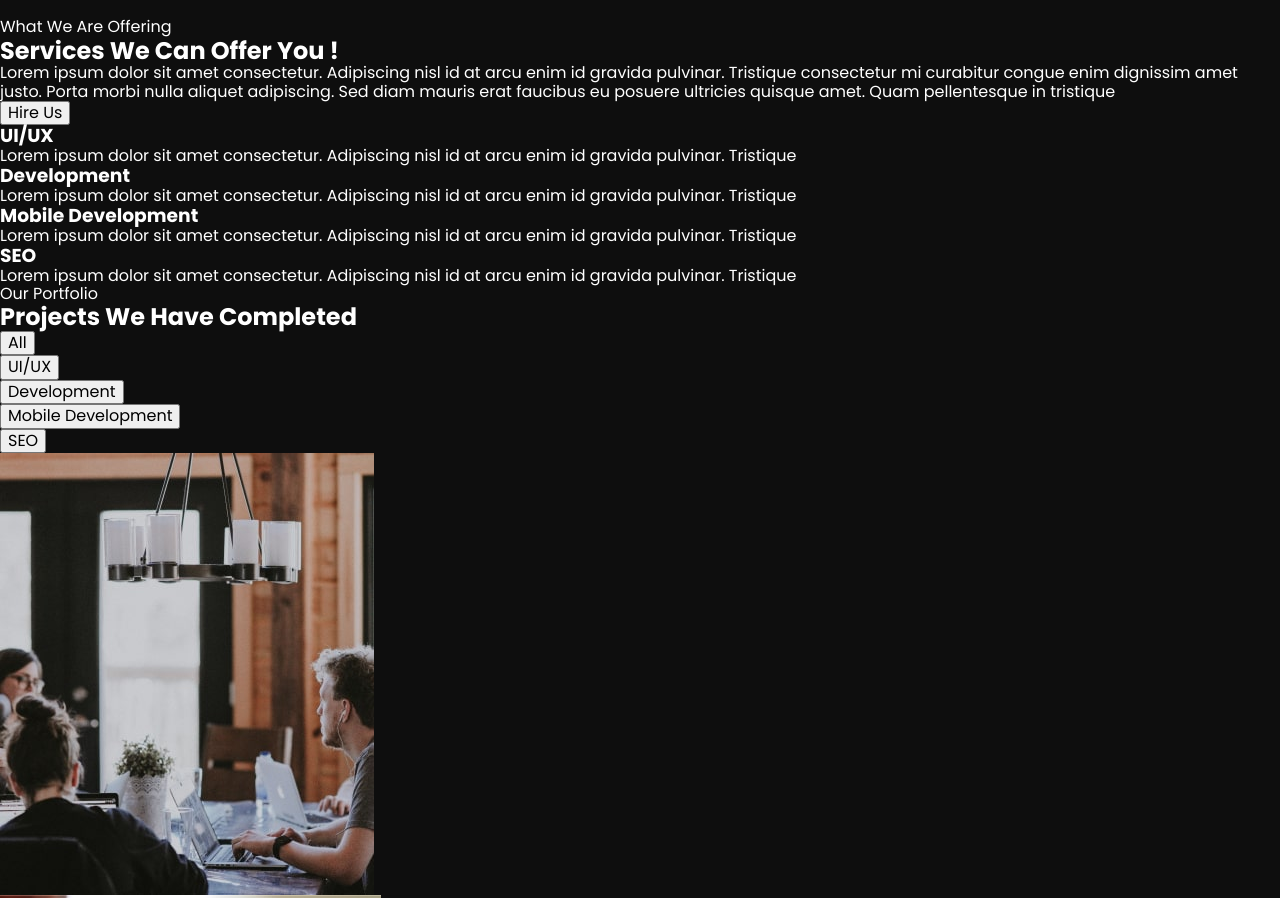
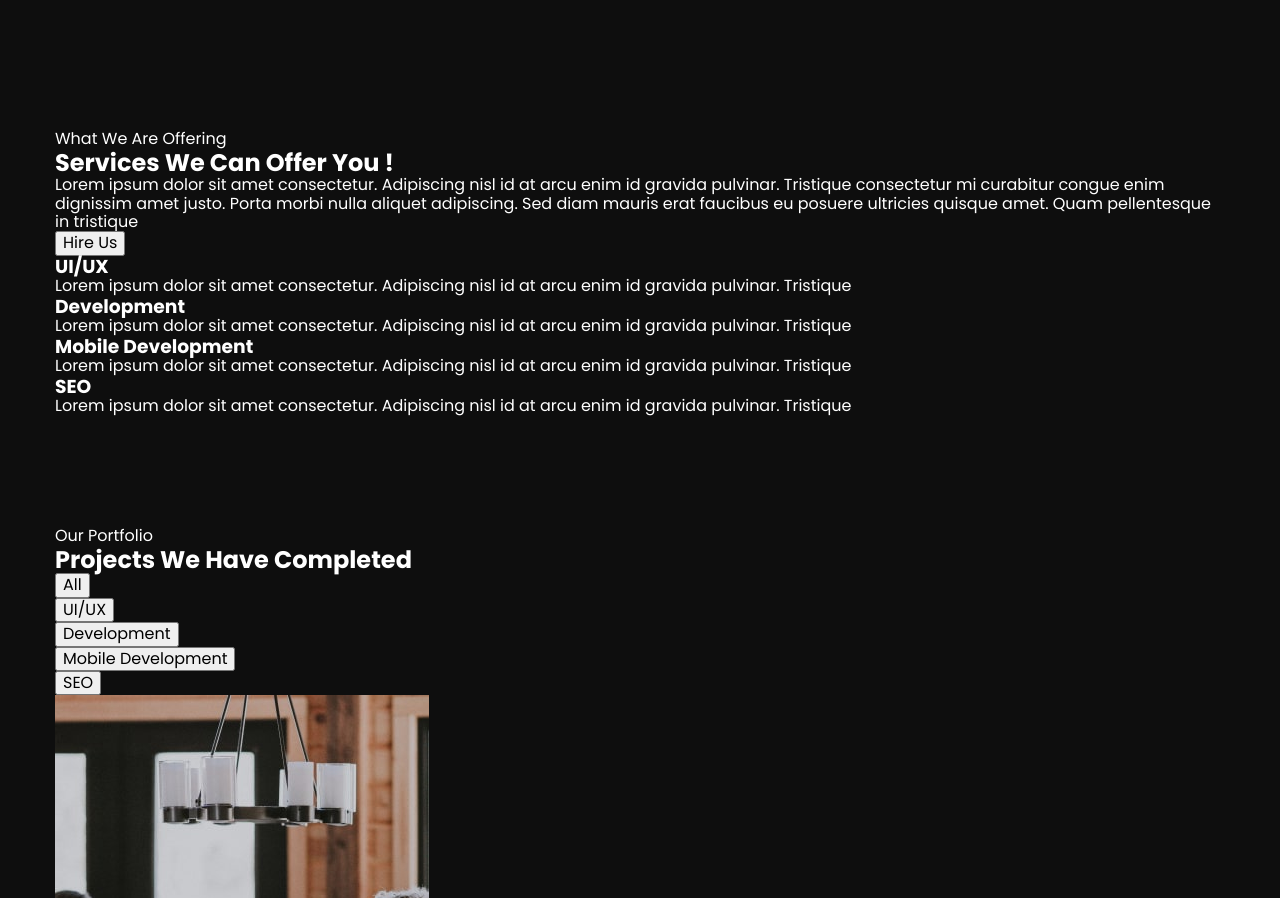
Before and after one commit to ElizabethBil/team_project, a plain HTML site: page index.html in a window 1280 px wide. Shown: the part 1500-2398 px from the top of the page. Drawn offline with nearby package versions, Linux system fonts and the light colour scheme.

Commit message:
elizabeth_changed

```diff
--- a/css/styles.css
+++ b/css/styles.css
@@ -92,6 +92,8 @@ button {
 /* .header-list-item:not(:last-child){
     margin-right:40px */
 
+
+
 /* Hero section */
 .hero-section {
   padding-top: 187px;
@@ -154,6 +156,8 @@ button {
 .hero-button:focus {
   background-color: #ffeb38;
 }
+
+
 /* About Section */
 .about-section{
     padding-top: 112px;
@@ -203,3 +207,34 @@ button {
     display: flex;
     justify-content: space-between;
 }
+
+
+/* About Section */
+
+.services-section{
+    padding-top: 112px;
+    padding-bottom: 112px;
+}
+
+
+/* About Section */
+
+.services-section {
+  padding-top: 112px;
+  padding-bottom: 112px;
+}
+
+
+/* About Section */
+
+.services-section {
+  padding-top: 112px;
+  padding-bottom: 112px;
+}
+
+/* About Section */
+
+.services-section {
+  padding-top: 112px;
+  padding-bottom: 112px;
+}
--- a/index.html
+++ b/index.html
@@ -123,7 +123,8 @@
         </div>
       </section>
       <!-- Section What We Are Offering -->
-      <section id="services">
+      <section id="services" class="services-section">
+        <div class="container offering-container">
           <p>What We Are Offering</p>
           <h2>Services We Can Offer You !</h2>
           <p>
@@ -138,35 +139,37 @@
             <li>
               <h3>UI/UX</h3>
               <p>
-              Lorem ipsum dolor sit amet consectetur. Adipiscing nisl id at arcu
-              enim id gravida pulvinar. Tristique
+                Lorem ipsum dolor sit amet consectetur. Adipiscing nisl id at
+                arcu enim id gravida pulvinar. Tristique
               </p>
             </li>
             <li>
               <h3>Development</h3>
               <p>
-              Lorem ipsum dolor sit amet consectetur. Adipiscing nisl id at arcu
-              enim id gravida pulvinar. Tristique
+                Lorem ipsum dolor sit amet consectetur. Adipiscing nisl id at
+                arcu enim id gravida pulvinar. Tristique
               </p>
             </li>
             <li>
               <h3>Mobile Development</h3>
               <p>
-              Lorem ipsum dolor sit amet consectetur. Adipiscing nisl id at arcu
-              enim id gravida pulvinar. Tristique
+                Lorem ipsum dolor sit amet consectetur. Adipiscing nisl id at
+                arcu enim id gravida pulvinar. Tristique
               </p>
             </li>
             <li>
               <h3>SEO</h3>
               <p>
-              Lorem ipsum dolor sit amet consectetur. Adipiscing nisl id at arcu
-              enim id gravida pulvinar. Tristique
+                Lorem ipsum dolor sit amet consectetur. Adipiscing nisl id at
+                arcu enim id gravida pulvinar. Tristique
               </p>
             </li>
           </ul>
+        </div>
       </section>
       <!-- Section Our Portfolio -->
-      <section id="portfolio">
+      <section id="portfolio" class="portfolio-section">
+        <div class="container offering-container">
           <p>Our Portfolio</p>
           <h2>Projects We Have Completed</h2>
           <ul>
@@ -202,38 +205,47 @@
               />
             </li>
           </ul>
+        </div>
       </section>
       <!-- Section Feedback -->
-      <section id="feedback">
+      <section id="feedback" class="offering-section">
+        <div class="container offering-container">
           <p>Customer Feedback</p>
           <h2>What Our Customer Say About Us</h2>
           <ul>
             <li>
               <h3>Name Here</h3>
               <p>
-              Lorem ipsum dolor sit amet consectetur. Nisi ullamcorper tincidunt
-              odio arcu id praesent vitae. Facilisis vitae fringilla donec
+                Lorem ipsum dolor sit amet consectetur. Nisi ullamcorper
+                tincidunt odio arcu id praesent vitae. Facilisis vitae fringilla
+                donec
               </p>
             </li>
             <li>
               <h3>Name Here</h3>
               <p>
-              Lorem ipsum dolor sit amet consectetur. Nisi ullamcorper tincidunt
-              odio arcu id praesent vitae. Facilisis vitae fringilla donec
+                Lorem ipsum dolor sit amet consectetur. Nisi ullamcorper
+                tincidunt odio arcu id praesent vitae. Facilisis vitae fringilla
+                donec
               </p>
             </li>
             <li>
               <h3>Name Here</h3>
               <p>
-              Lorem ipsum dolor sit amet consectetur. Nisi ullamcorper tincidunt
-              odio arcu id praesent vitae. Facilisis vitae fringilla donec
+                Lorem ipsum dolor sit amet consectetur. Nisi ullamcorper
+                tincidunt odio arcu id praesent vitae. Facilisis vitae fringilla
+                donec
               </p>
             </li>
           </ul>
+        </div>
       </section>
     </main>
     <!-- Footer -->
     <footer>
+      <section class="footer-section container">
+
+        <div class="description-footer">
       <a href="./index.html">
         <img src="./images/logo.svg" alt="Logo" width="50" height="53" />
         Design Agency
@@ -242,6 +254,7 @@
         Lorem ipsum dolor sit amet consectetur. Scelerisque vitae et vitae
         suspendisse vulputate vestibulum tortor nisl cursus. Egestas nulla in
       </p>
+    </div>
       <ul>
         <li>
           <img
@@ -307,5 +320,6 @@
         <li><a href="">Cookies Policy</a></li>
       </ul>
     </footer>
+  </section>
   </body>
 </html>
```
Lines whose indentation alone changed are shown as unchanged.
